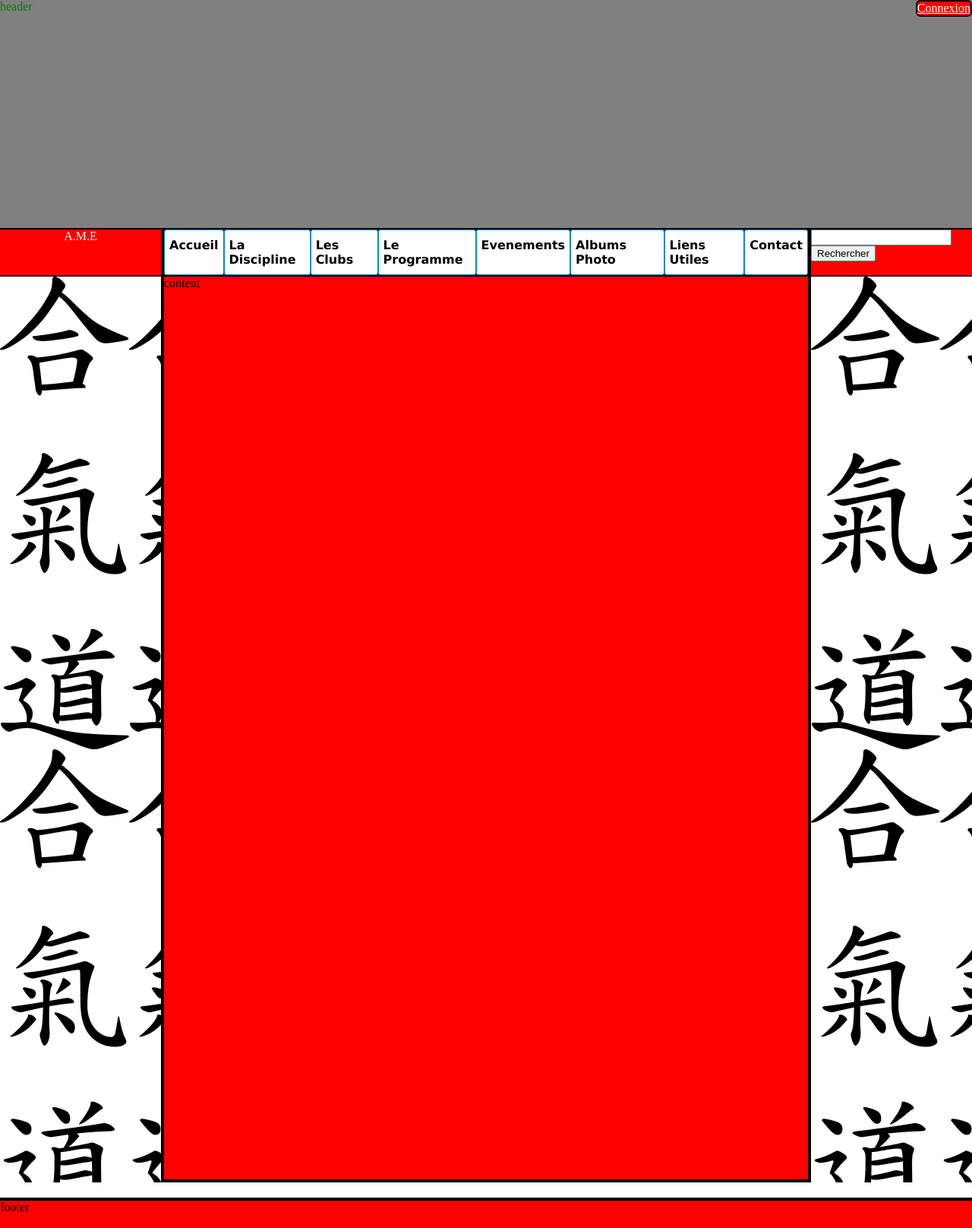
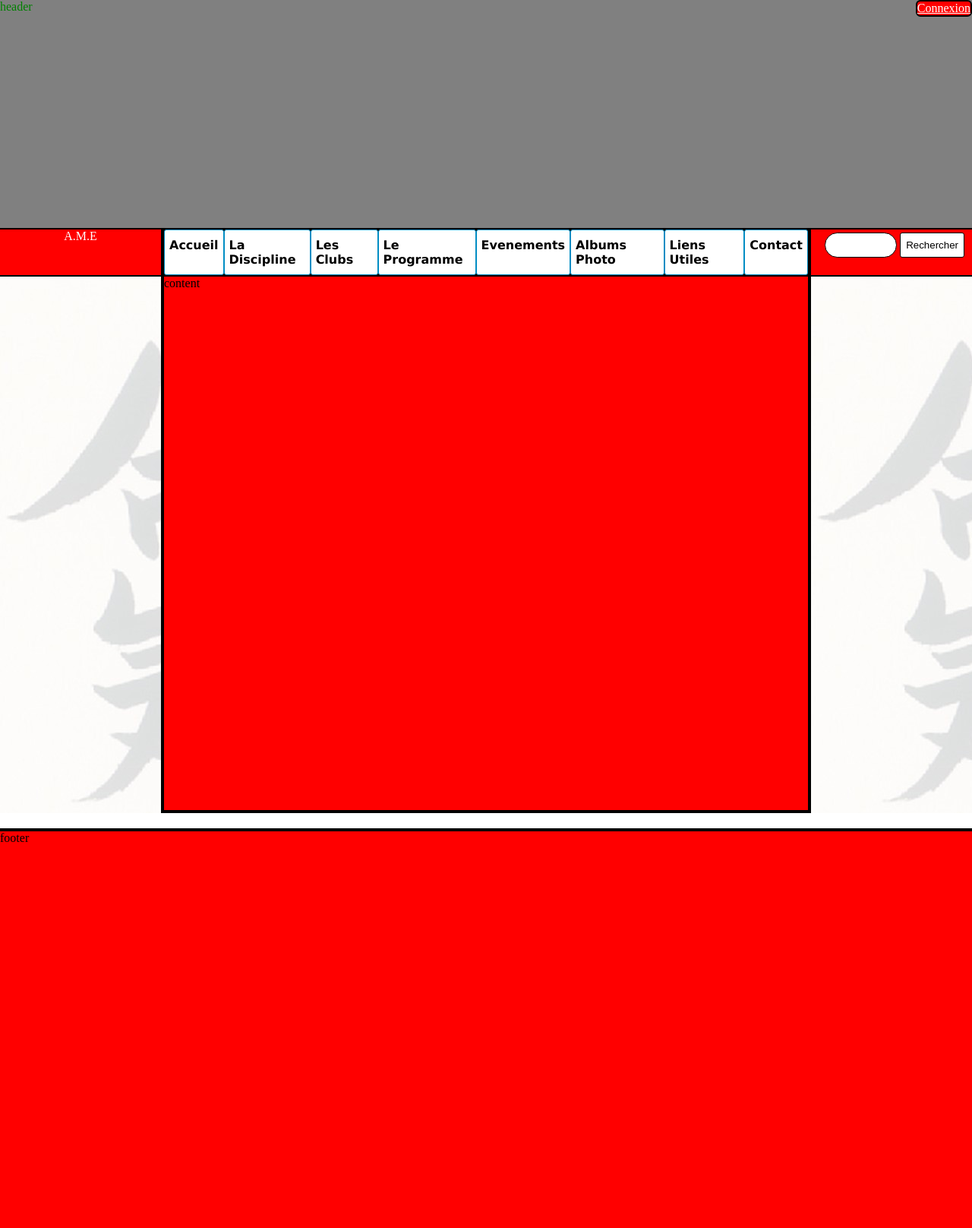
Before and after one commit to zack-ff7/SiteAmeFromScratch, a PHP site: page / in a window 1280 px wide. Shown: the whole page at 76% size. After the commit the page ends 1108 px from the top, so only its background shows below. Run offline with PHP 8.4, Linux system fonts and the light colour scheme.

Commit message:
CSS
de mieux en mieux, c'est qui le bg???????

```diff
--- a/Views/layout.php
+++ b/Views/layout.php
@@ -43,7 +43,7 @@
 
         <div class="main">
             <div class="left-side"></div>
-            <div class="content">content<br><br><br><br><br><br><br><br><br><br><br><br><br><br><br><br><br><br><br><br><br><br><br><br><br><br><br><br><br><br><br><br><br><br><br><br><br><br><br><br><br><br><br><br><br><br><br><br><br><br><br><br><br><br><br><br><br><br><br><br><br><br><br><br><br><br></div>
+            <div class="content">content<br><br><br><br><br><br><br><br><br><br><br><br><br><br><br><br><br><br><br><br><br><br><br><br><br><br><br><br><br><br><br><br><br><br><br><br><br><br><br></div>
             <div class="right-side"></div>
         </div>
 
--- a/style.css
+++ b/style.css
@@ -58,26 +58,50 @@ html,body{
     display: block;
 }
 
+.navMenu a:hover{
+    background: grey;
+}
+
 .navRight{
     background-color: red;
     flex: 1;
 }
 
-.searchBar{
-    float: left;
-    display: inline-block;
-}
-
-.formSearch{
-    display: inline-block;
-}
-
-.recherche{
+#searchBar{
 
 }
 
-.search{
-    overflow: scroll;
+#formSearch{
+    display: flex;
+    justify-content: flex-end;
+    align-content: space-around;
+    flex-wrap: wrap;
+}
+
+#recherche{
+    width: 40%;
+    min-width: 80px;
+    padding: 8px 4px;
+    border: 1px solid black;
+    border-radius: 20px;
+    margin-top: 4px;
+    margin-left: 4px;
+    margin-bottom: 4px;
+}
+
+#search{
+    width: 40%;
+    min-width: 80px;
+    padding: 8px 4px;
+    border: 1px solid black;
+    border-radius: 3px;
+    color: black;
+    text-overflow: clip;
+    background: white;
+    margin-left: 4px;
+    margin-right: 10px;
+    margin-top: 4px;
+    margin-bottom: 4px;
 }
 
 .boutonco{
@@ -99,7 +123,7 @@ html,body{
 
 .left-side{
     height: inherit;
-    background-image: url("assets/images/sideImg.png");
+    background-image: url("assets/images/sideImg.jpg");
     background-color: white;
     flex: 1;
 }
@@ -114,7 +138,7 @@ html,body{
 
 .right-side{
     height: inherit;
-    background-image: url("assets/images/sideImg.png");
+    background-image: url("assets/images/sideImg.jpg");
     background-color: white;
     flex: 1;
 }
```
Also changed, not shown: assets/images/sideImg.jpg (added).
